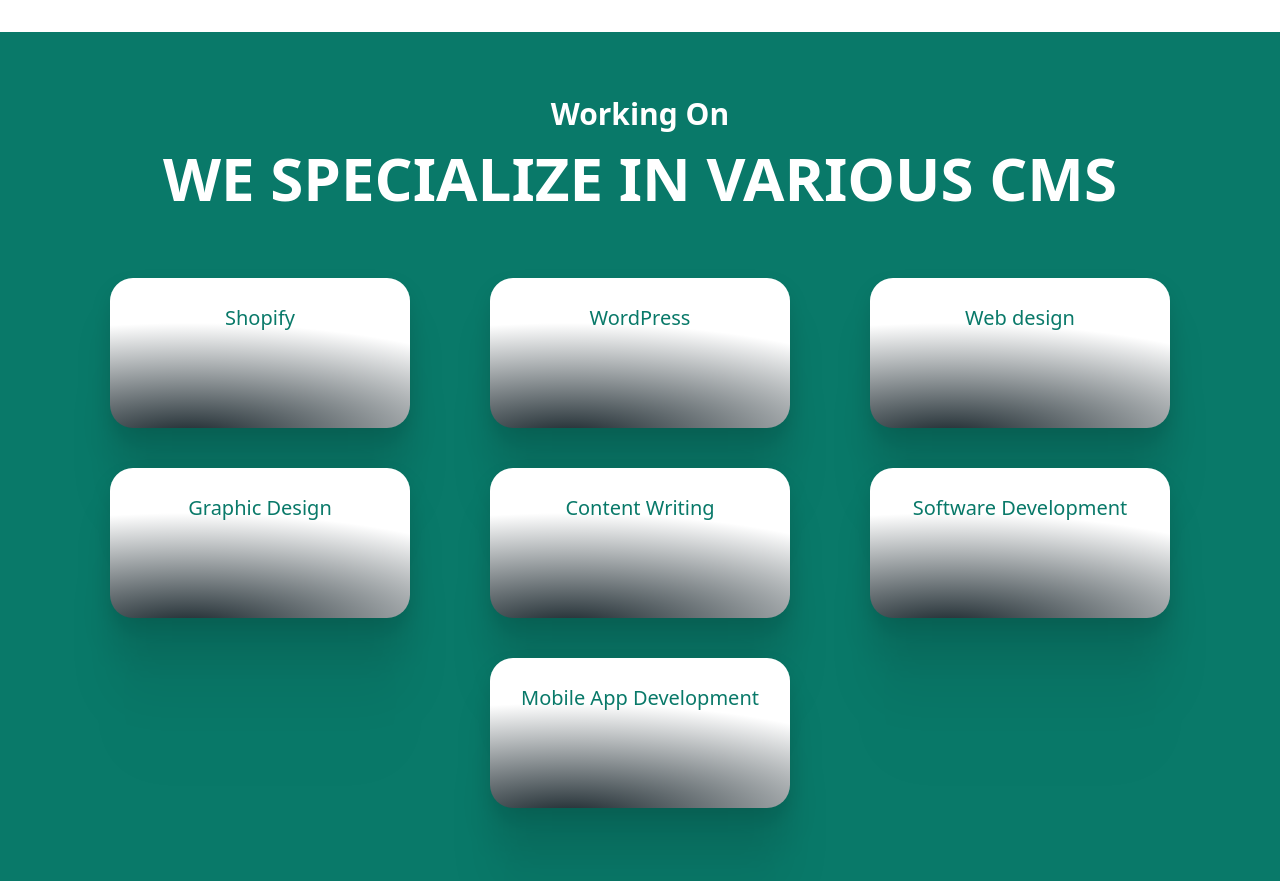
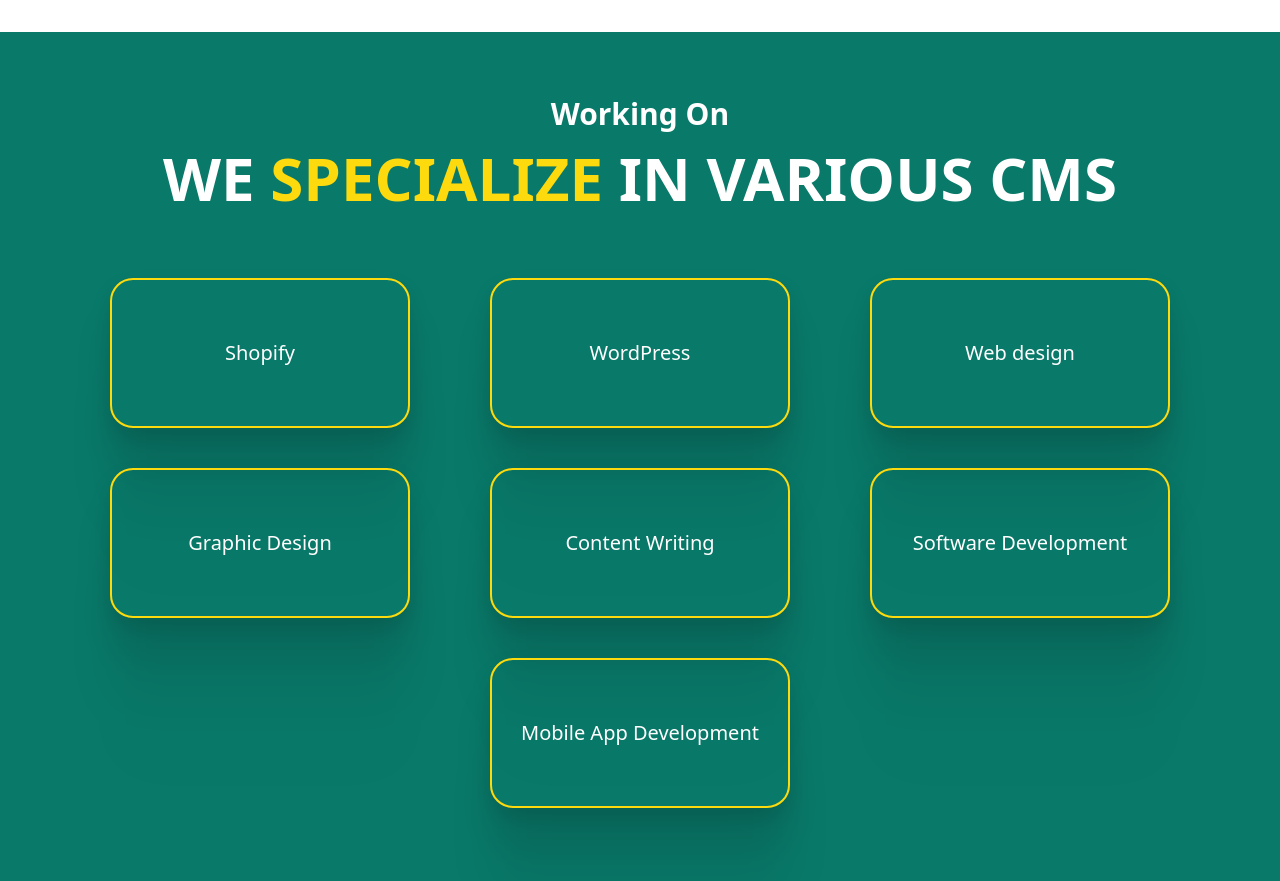
Before and after one commit to HasanCoder66/Real-Time-Project, a React (Vite) app in the folder my-project/: page / in a window 1280 px wide. Shown: the part 2960-3841 px from the top of the page. Built offline with nearby package versions, Linux system fonts and the light colour scheme.

Commit message:
specialize card redesign

```diff
--- a/my-project/src/Components/SpecializeCard/SpecializeCard.css
+++ b/my-project/src/Components/SpecializeCard/SpecializeCard.css
@@ -4,13 +4,7 @@
   height: 150px;
   position: relative;
   padding: 25px;
-  background: radial-gradient(
-        178.94% 106.41% at 26.42% 106.41%,
-        #18252b 0%,
-        rgba(255, 255, 255, 0) 71.88%
-      )
-      /* warning: gradient uses a rotation that is not supported by CSS and may not behave as expected */,
-    #ffffff;
+  background: transparent;
   box-shadow: 0px 155px 62px rgba(0, 0, 0, 0.01),
     0px 87px 52px rgba(0, 0, 0, 0.05), 0px 39px 39px rgba(0, 0, 0, 0.09),
     0px 10px 21px rgba(0, 0, 0, 0.1), 0px 0px 0px rgba(0, 0, 0, 0.1);
--- a/my-project/src/Components/SpecializeCard/SpecializeCard.jsx
+++ b/my-project/src/Components/SpecializeCard/SpecializeCard.jsx
@@ -5,8 +5,8 @@
   return (
     <>
       <Fade cascade damping={0.4} direction="up" triggerOnce>
-        <div className="card">
-          <h2 className="text-center font-medium text-[#097969] text-[20px]">
+        <div className="card border-2	border-[#fdda0d] flex items-center justify-center">
+          <h2 className="text-center font-medium text-white text-[20px]">
             {data?.title}
           </h2>
         </div>
--- a/my-project/src/Components/WeSpecialize/WeSpecialize.jsx
+++ b/my-project/src/Components/WeSpecialize/WeSpecialize.jsx
@@ -9,7 +9,7 @@
           Working On
         </h1>
         <h1 className="text-center font-bold text-6xl text-white">
-          WE SPECIALIZE IN VARIOUS CMS
+          WE <span className="text-[#fdda0d]">SPECIALIZE</span> IN VARIOUS CMS
         </h1>
       </div>
       <div className="flex  justify-evenly flex-wrap gap-5 p-[50px]">
```
